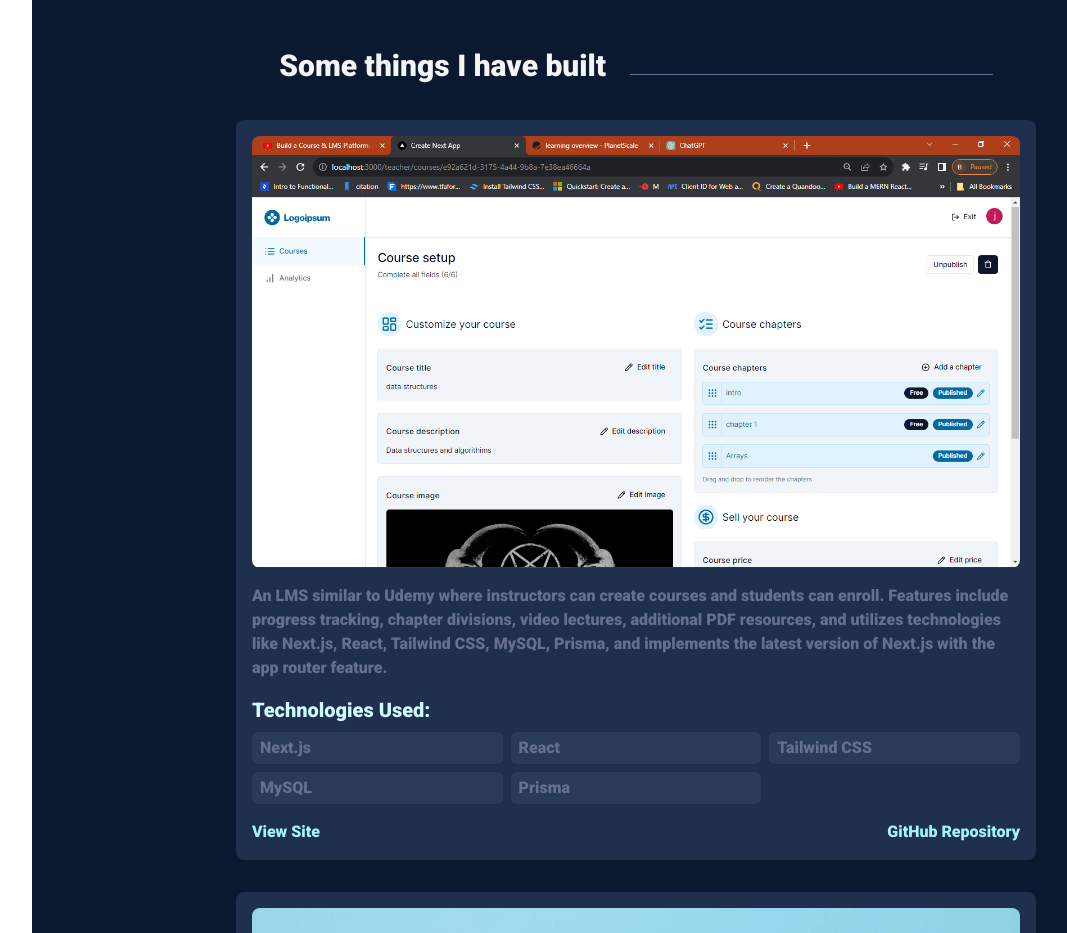
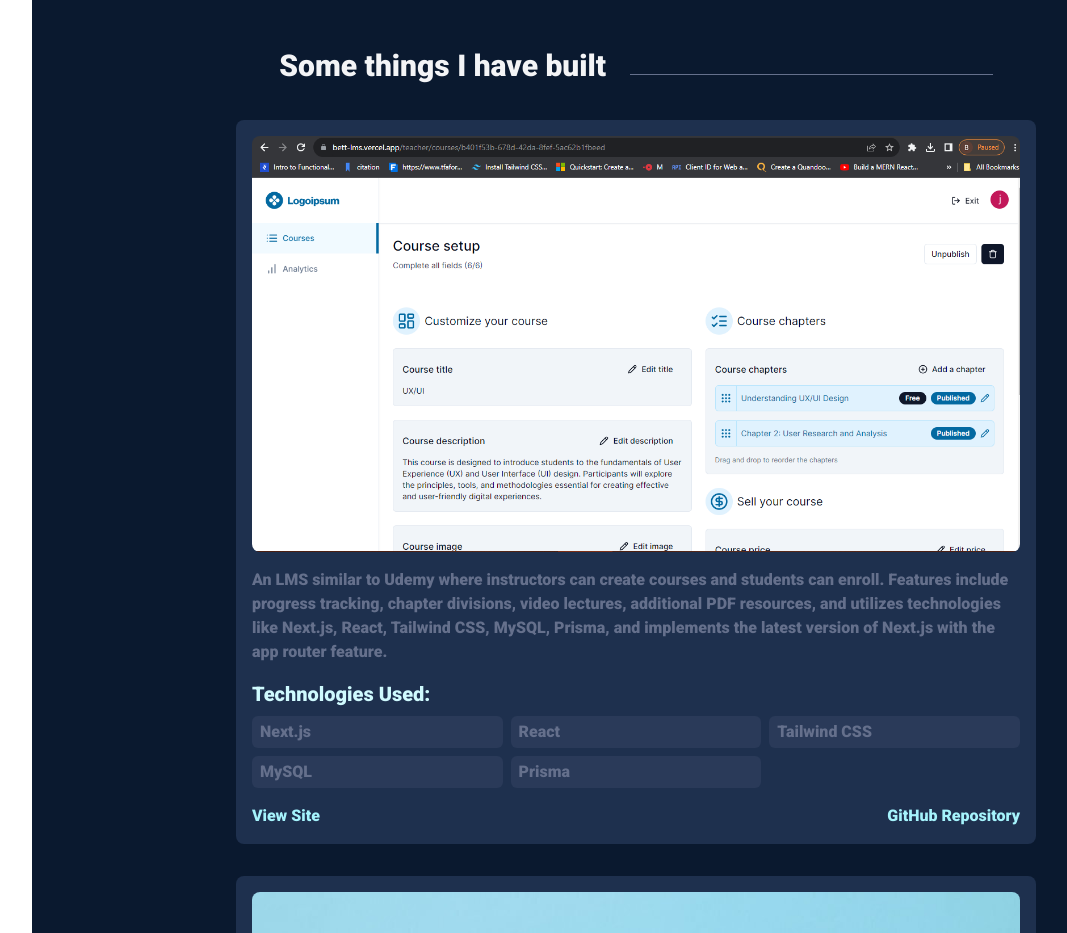
Before and after one commit to bettjesse/version2-portfolio, a Next.js app: page / in a window 1280 px wide. Shown: the part 2180-3113 px from the top of the page, without its empty margins (40-1107 px from the left). Built offline with nearby package versions, Linux system fonts and the light colour scheme.

Commit message:
Update page.tsx

```diff
--- a/app/(root)/page.tsx
+++ b/app/(root)/page.tsx
@@ -50,7 +50,7 @@ export default function Home() {
     {
      name: 'Learning Management System',
   description: 'An LMS similar to Udemy where instructors can create courses and students can enroll. Features include progress tracking, chapter divisions, video lectures, additional PDF resources, and utilizes technologies like Next.js, React, Tailwind CSS, MySQL, Prisma, and implements the latest version of Next.js with the app router feature.',
-  image: '/lms-pic.png',
+  image: '/lms-project-image.png',
   technologies: ['Next.js', 'React', 'Tailwind CSS', 'MySQL', 'Prisma'],
   liveLink: 'https://bett-lms.vercel.app/',
   githubRepo: 'https://github.com/bettjesse/learning-management-system',
```
